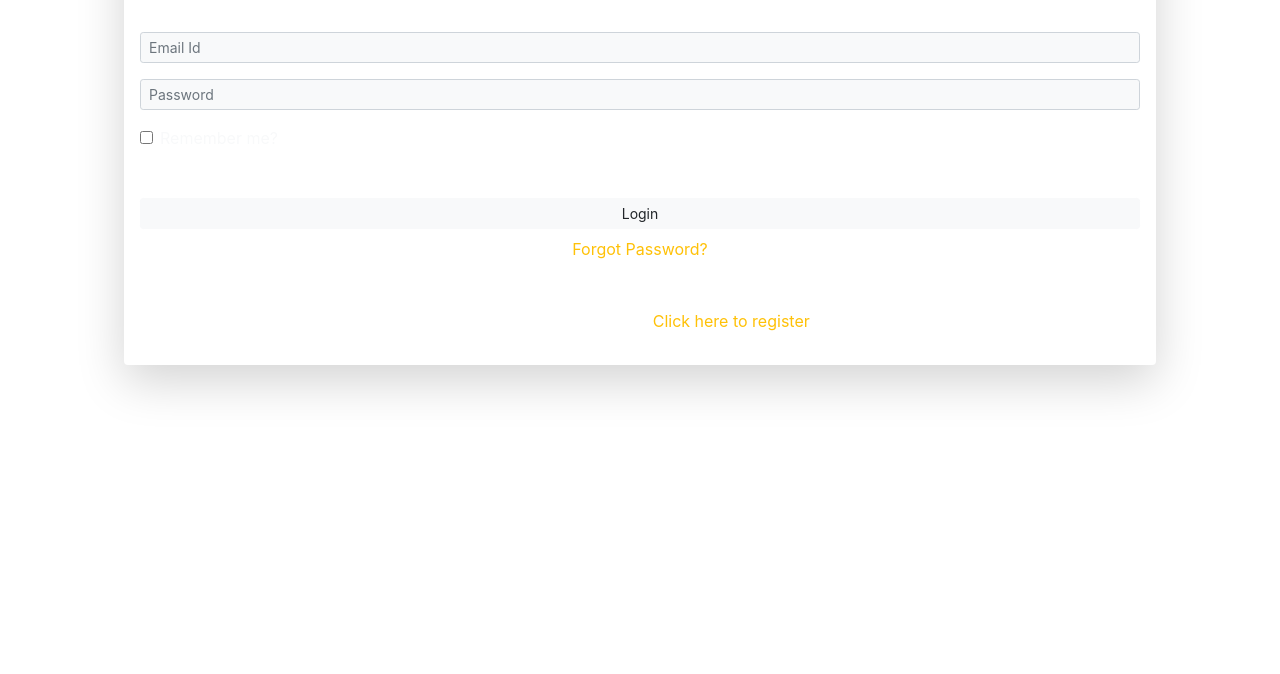
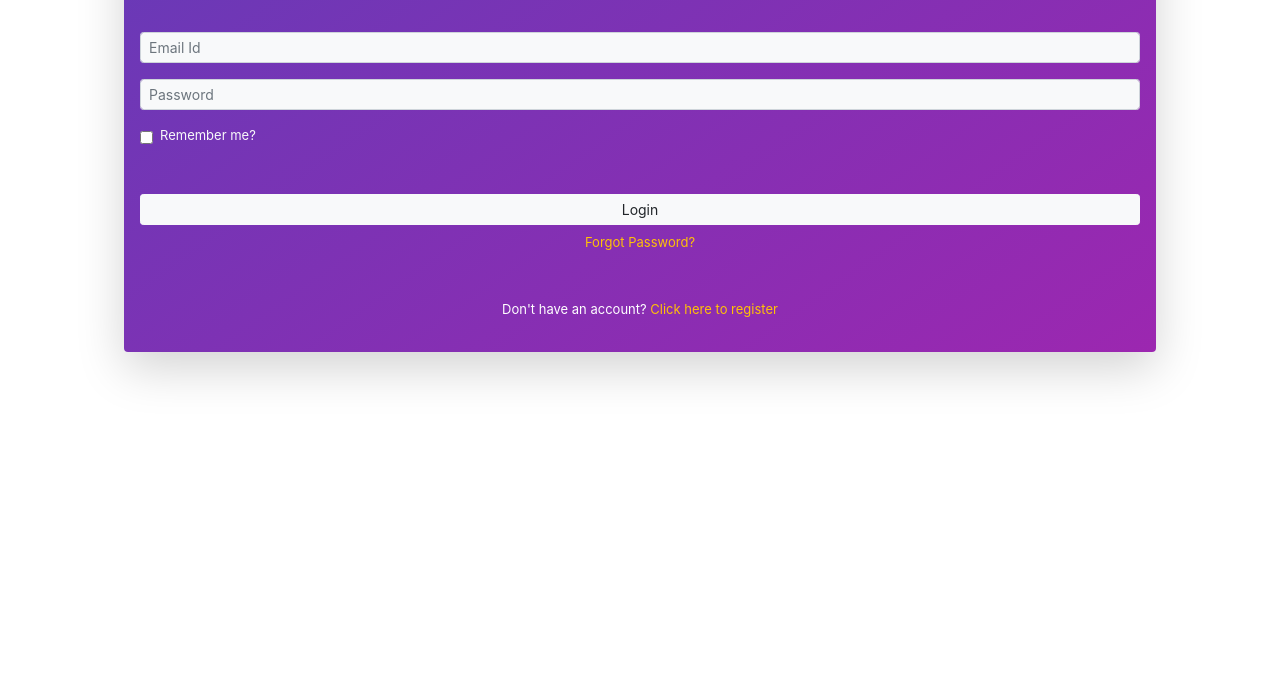
Before and after one commit to AYASOFT/Bootstrap-Login-Cards, a plain HTML site: page index.html in a window 1280 px wide. Shown: the part 126-800 px from the top of the page. Drawn offline with nearby package versions, Linux system fonts and the light colour scheme.

Commit message:
Update index.html

```diff
--- a/index.html
+++ b/index.html
@@ -6,7 +6,7 @@
     <link href="https://stackpath.bootstrapcdn.com/bootstrap/4.5.0/css/bootstrap.min.css" rel="stylesheet" id="bootstrap-css">
     <script src="https://stackpath.bootstrapcdn.com/bootstrap/4.5.0/js/bootstrap.min.js"></script>
     <script src="https://code.jquery.com/jquery-3.5.1.min.js"></script>
-
+    <link href="cardstyles.css" rel="stylesheet">
 </head>
 <body>
 <div class="container">
```
